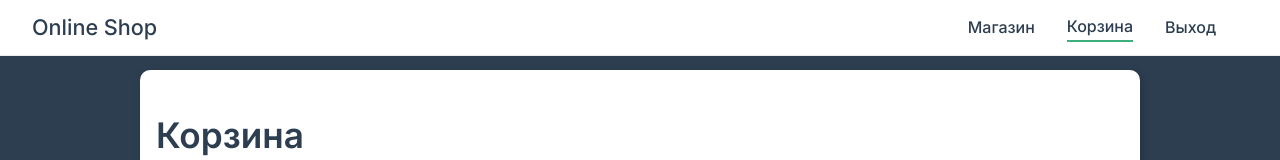
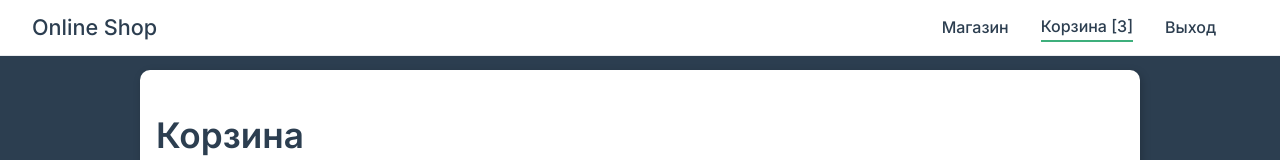
Before and after one commit to zaurmag/demo-shop, a Vue app: page /cart in a window 1280 px wide. Shown: the top 160 px of the page. Built offline with nearby package versions, Linux system fonts and the light colour scheme; data requests are answered from the project's data file.

Commit message:
+ Количество товаров в корзине в пункте меню

```diff
--- a/src/components/TheNavbar.vue
+++ b/src/components/TheNavbar.vue
@@ -7,7 +7,7 @@
         <router-link to="/">Магазин</router-link>
       </li>
       <li>
-        <router-link to="/cart">Корзина</router-link>
+        <router-link to="/cart">Корзина [{{ products }}]</router-link>
       </li>
       <li>
         <a href="#" @click.prevent="logout">Выход</a>
@@ -20,6 +20,7 @@
 </template>
 
 <script>
+import { onMounted, computed } from 'vue'
 import { useRouter } from 'vue-router'
 import { useStore } from 'vuex'
 
@@ -33,6 +34,7 @@ export default {
         store.commit('auth/logout')
         router.push('/auth')
       },
+      products: computed(() => store.getters['cart/products'].length)
     }
   },
 }
```
